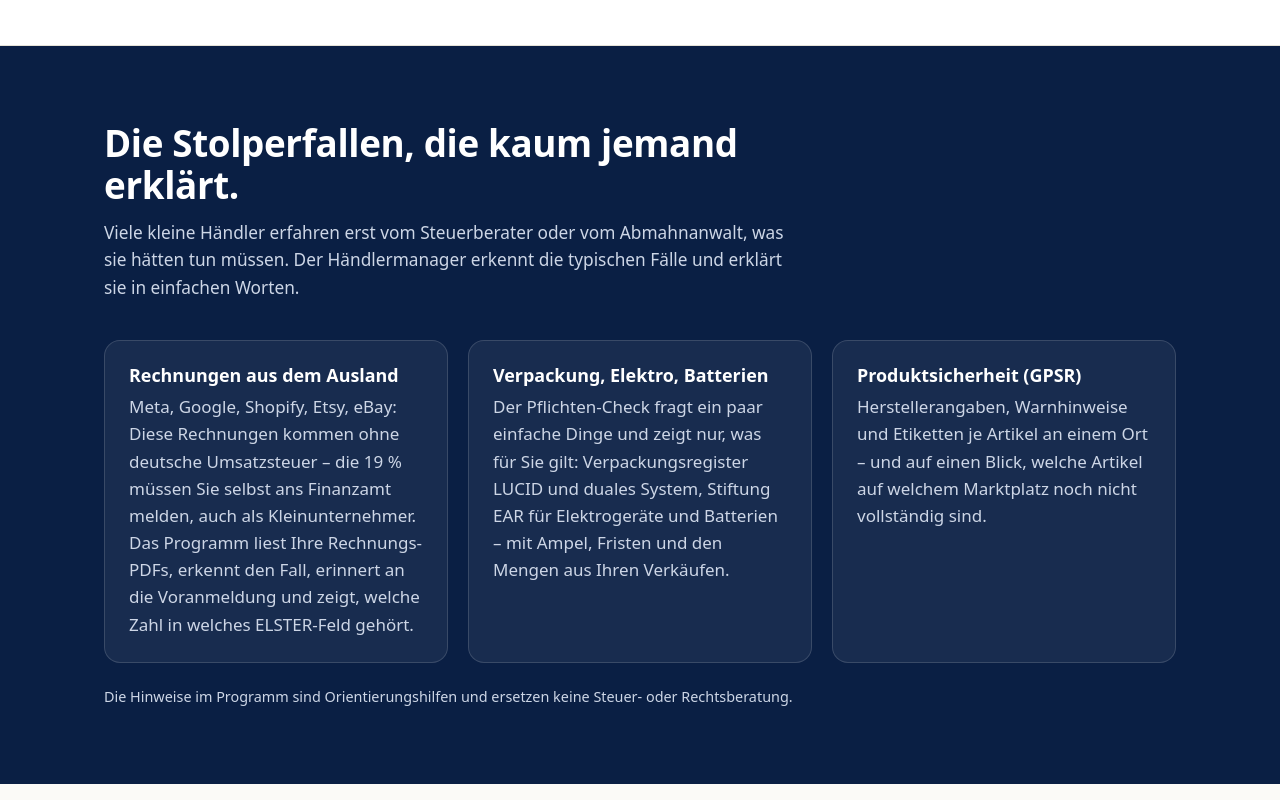
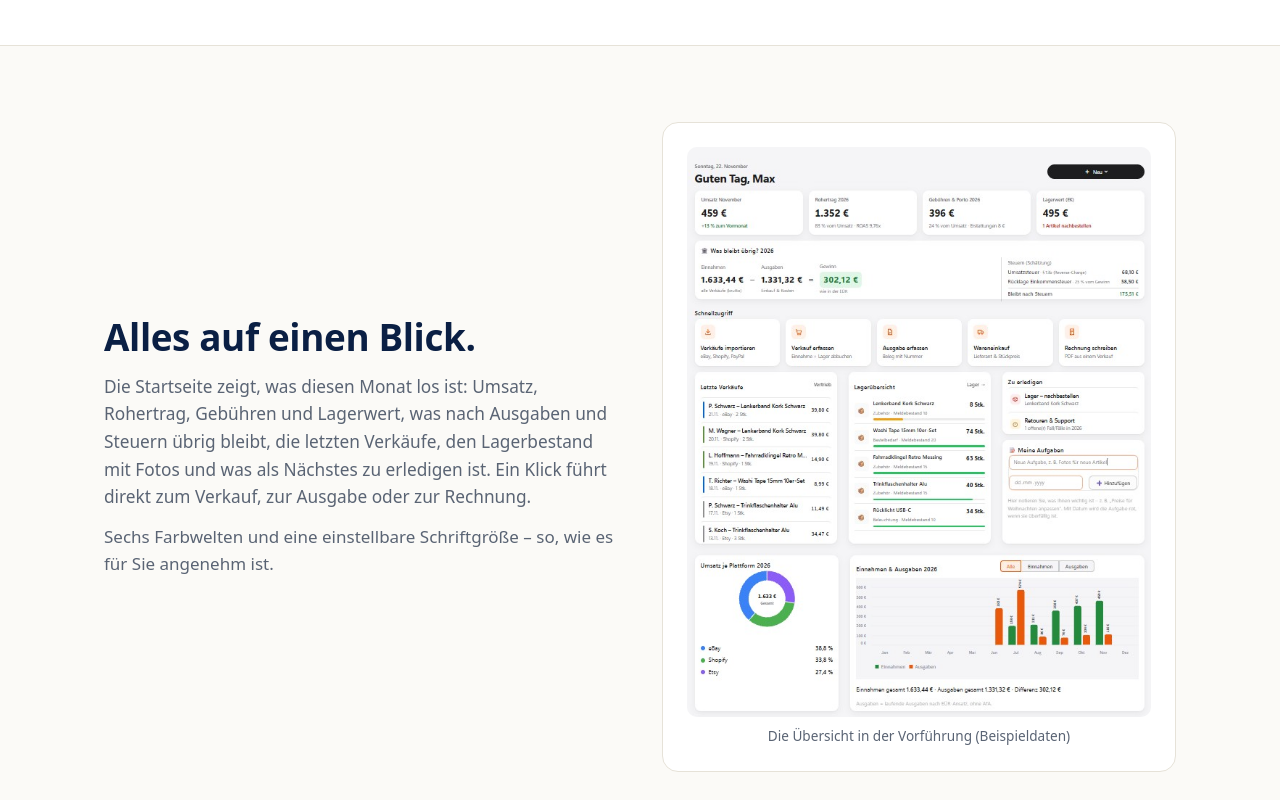
Before and after one commit to mg-commerce/mg-commerce.github.io, a plain HTML site: page haendlermanager/index.html in a window 1280 px wide. Shown: the part 1620-2420 px from the top of the page. Drawn offline with Linux system fonts and the light colour scheme.

Commit message:
Händlermanager-Seite: Bildschirmfoto der Übersicht
Co-Authored-By: Claude Opus 5.5 <noreply@anthropic.com>
Claude-Session: https://claude.ai/code/session_011j1Tf1nkyL1NMA3c5pnwZQ

```diff
--- a/haendlermanager/index.html
+++ b/haendlermanager/index.html
@@ -203,6 +203,22 @@ footer{padding:34px 0 90px;text-align:center;color:var(--leise);font-size:.92rem
 </div>
 </section>
 
+<section id="programm">
+<div class="wrap">
+<div class="raster r2" style="align-items:center;gap:44px">
+<div>
+<h2>Alles auf einen Blick.</h2>
+<p style="color:var(--leise);margin-top:14px;font-size:1.08rem">Die Startseite zeigt, was diesen Monat los ist: Umsatz, Rohertrag, Gebühren und Lagerwert, was nach Ausgaben und Steuern übrig bleibt, die letzten Verkäufe, den Lagerbestand mit Fotos und was als Nächstes zu erledigen ist. Ein Klick führt direkt zum Verkauf, zur Ausgabe oder zur Rechnung.</p>
+<p style="color:var(--leise);margin-top:12px">Sechs Farbwelten und eine einstellbare Schriftgröße – so, wie es für Sie angenehm ist.</p>
+</div>
+<figure style="margin:0" class="karte" >
+<img src="../bilder/haendlermanager/uebersicht.jpg" width="640" height="786" alt="Startseite des MG Händlermanagers in der Vorführung mit Beispieldaten" style="width:100%;height:auto;border-radius:10px;display:block" loading="lazy">
+<figcaption style="text-align:center;color:var(--leise);font-size:.85rem;margin-top:8px">Die Übersicht in der Vorführung (Beispieldaten)</figcaption>
+</figure>
+</div>
+</div>
+</section>
+
 <section class="band" id="steuer">
 <div class="wrap">
 <div class="titel">
```
Also changed, not shown: bilder/haendlermanager/uebersicht.jpg (added).
